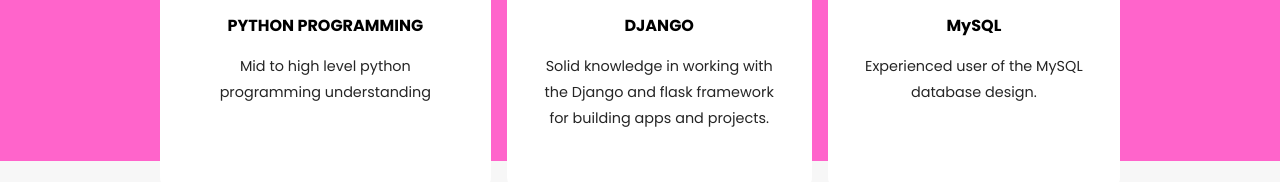
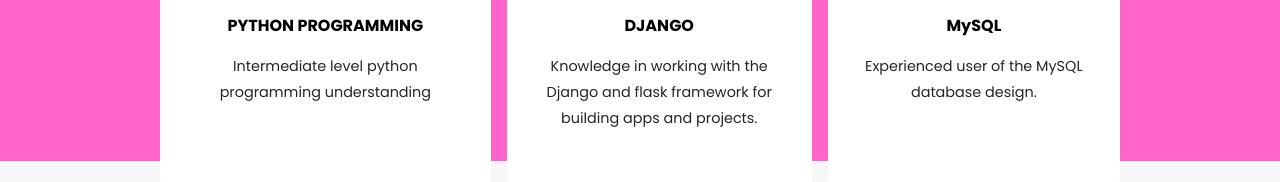
Before and after one commit to Timinii/My-Portfolio, a plain HTML site: page index.html in a window 1280 px wide. Shown: the part 1556-1738 px from the top of the page. Drawn offline with nearby package versions, Linux system fonts and the light colour scheme; a script that the page names is missing.

Commit message:
Update index.html

```diff
--- a/index.html
+++ b/index.html
@@ -180,7 +180,7 @@
             </div>
             <p class="skill-title">PYTHON PROGRAMMING</p>
             <p class="featured-desc skill-desc">
-              Mid to high level python programming understanding
+              Intermediate level python programming understanding
             </p>
           </li>
           <li class="transition2">
@@ -189,7 +189,7 @@
             </div>
             <p class="skill-title">DJANGO</p>
             <p class="featured-desc skill-desc">
-              Solid knowledge in working with the Django and flask framework for
+              Knowledge in working with the Django and flask framework for
               building apps and projects.
             </p>
           </li>
```
